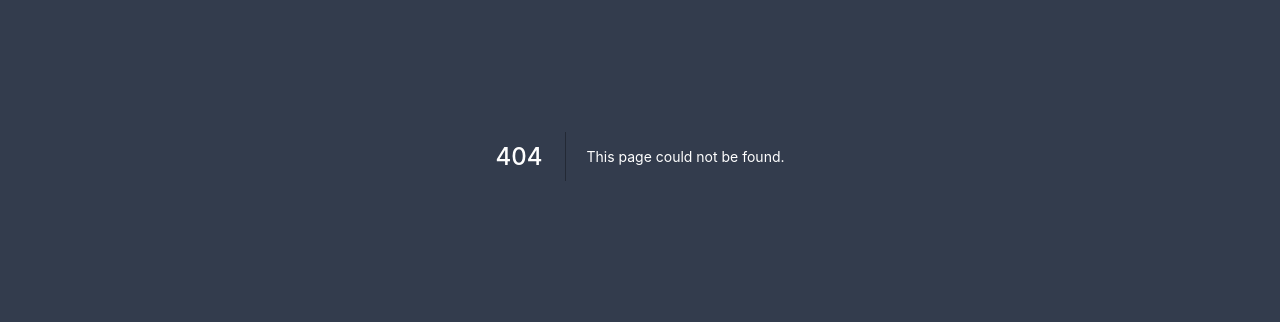
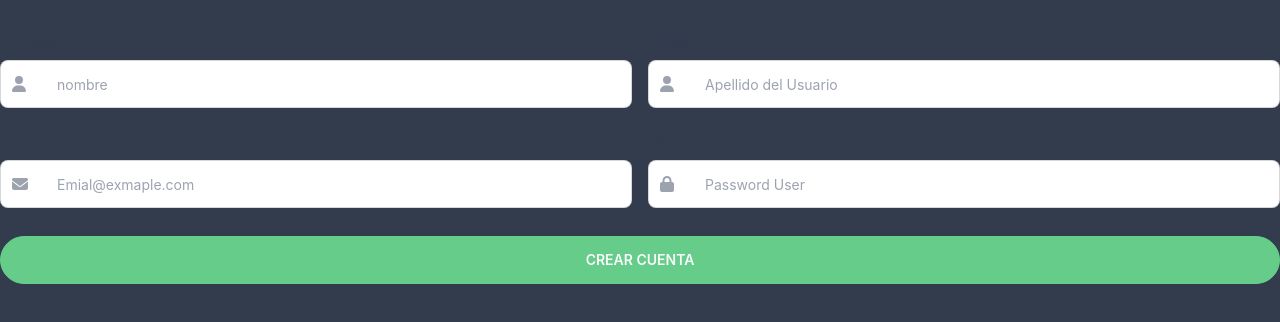
Before and after one commit to Miguel-Espinales-ESES/crm_nextTypeScript_tailwindcss, a Next.js app: page /signIn/FormSigIn in a window 1280 px wide. Before the commit this address had no page. Shown: the part 244-566 px from the top of the page. Built offline with nearby package versions, Linux system fonts and the light colour scheme.

Commit message:
agregando formik a la validacion de formularios

```diff
--- a/components/InputItem/Types/index.ts
+++ b/components/InputItem/Types/index.ts
@@ -3,11 +3,14 @@ import React from 'react'
 export type Props = {
     label?: string,
     type: TypeInput,
+    idInputItem: string,
     placeholder?: string,
+    value?: string
     disabled?: boolean,
     className?: string,
     validateStatus?: validateStatus
     Icon? : React.ReactNode
+    onChangeInput? : React.ChangeEventHandler<HTMLInputElement>,
     errorInput?: {
         active: boolean,
         error: string
@@ -16,7 +19,8 @@ export type Props = {
 
 export enum TypeInput {
     Text = 'text',
-    Email = 'email'
+    Email = 'email',
+    Password = 'password'
 }
 
 
--- a/components/InputItem/index.tsx
+++ b/components/InputItem/index.tsx
@@ -3,7 +3,22 @@ import React, { cloneElement } from 'react'
 import { Props, TypeInput, validateStatus } from './Types'
 import { isUndefined } from 'lodash'
 
-const InputItem: React.FC<Props> = ({ type, label, disabled, placeholder, className: classNameInput, validateStatus: validateStatusClass, errorInput, Icon }) => {
+const InputItem: React.FC<Props> = (_) => {
+
+    const {
+        onChangeInput,
+        value,
+        idInputItem,
+        type,
+        label,
+        disabled,
+        placeholder,
+        className:
+        classNameInput,
+        validateStatus: validateStatusClass,
+        errorInput,
+        Icon
+    } = _
 
     const classNameText = () => {
         if (errorInput?.active) {
@@ -42,7 +57,7 @@ const InputItem: React.FC<Props> = ({ type, label, disabled, placeholder, classN
     if (!!(Icon)) {
         return (
             <div>
-                <label className="label">
+                <label htmlFor={idInputItem} className="label">
                     <span className="label-text">{label}</span>
                 </label >
                 <div className={`relative block ${!!(validateStatusClass) ? classNameText() : 'text-gray-400'}`} >
@@ -50,6 +65,9 @@ const InputItem: React.FC<Props> = ({ type, label, disabled, placeholder, classN
                         cloneElement(Icon as React.ReactElement<any>, { className: 'absolute w-8 h-8 transform -translate-y-1/2 pointer-events-none top-1/2 left-3' })
                     }
                     <input
+                        onChange={onChangeInput}
+                        value={value}
+                        id={idInputItem}
                         disabled={(isUndefined(disabled)) ? disabled : false}
                         type={type}
                         placeholder={placeholder}
@@ -68,10 +86,12 @@ const InputItem: React.FC<Props> = ({ type, label, disabled, placeholder, classN
     } else {
         return (
             <div>
-                <label className="label">
+                <label htmlFor={idInputItem} className="label">
                     <span className="label-text">{label}</span>
                 </label >
                 <input
+                    value={value}
+                    id={idInputItem}
                     disabled={(isUndefined(disabled)) ? disabled : false}
                     type={type}
                     placeholder={placeholder}
--- a/package.json
+++ b/package.json
@@ -13,14 +13,16 @@
     "@fortawesome/free-solid-svg-icons": "^6.0.0",
     "@fortawesome/react-fontawesome": "^0.1.17",
     "daisyui": "^1.25.4",
+    "formik": "^2.2.9",
     "lodash": "^4.17.21",
     "next": "12.0.9",
     "react": "17.0.2",
-    "react-dom": "17.0.2"
+    "react-dom": "17.0.2",
+    "yup": "^0.32.11"
   },
   "devDependencies": {
     "@types/lodash": "^4.14.178",
-    "@types/node": "17.0.12",
+    "@types/node": "^17.0.12",
     "@types/react": "17.0.38",
     "autoprefixer": "^10.4.2",
     "eslint": "8.7.0",
--- a/pages/login/index.tsx
+++ b/pages/login/index.tsx
@@ -25,12 +25,14 @@ const Login: NextPage = () => {
                                 <InputItem
                                     Icon={<FontAwesomeIcon icon={faEnvelope} />}
                                     label='Email'
+                                    idInputItem='email'
                                     placeholder='Emial@exmaple.com'
                                     type={TypeInput.Email}
                                 />
                                 <InputItem
+                                    idInputItem='password'
                                     Icon={<FontAwesomeIcon icon={faLock} />}
-                                   //  validateStatus={validateStatus.input_primary}
+                                    //  validateStatus={validateStatus.input_primary}
                                     label='Password'
                                     placeholder='Password User'
                                     type={TypeInput.Text}
--- /dev/null
+++ b/pages/signIn/FormSigIn.tsx
@@ -0,0 +1,88 @@
+import React from 'react'
+// type props
+import { Props, typeForm } from './Types'
+
+// => imput
+import InputItem, { TypeInput } from '../../components/InputItem'
+// icon
+import { FontAwesomeIcon } from '@fortawesome/react-fontawesome'
+import { faEnvelope, faLock, faUser } from '@fortawesome/free-solid-svg-icons'
+
+// Formik
+import { useFormik, FormikProps } from "formik";
+
+// componets
+import Button, { validateStatus as validateStatusButton } from '../../components/Button'
+
+const FormSigIn: React.FC<Props> = () => {
+
+
+    const formik: FormikProps<typeForm> = useFormik<typeForm>({
+        initialValues: {
+            nombre: 'nombre',
+            apellido: '',
+            email: '',
+            password: ''
+        },
+        onSubmit: (values) => {
+            console.log('values formik: ' ,values)
+        }
+    });
+
+    return (
+        <form onSubmit={formik.handleSubmit} className="form-control">
+            <div className="grid grid-flow-row grid-rows-1 gap-4 md:grid-flow-col md:grid-rows-2">
+                <InputItem
+                    value={formik.values.nombre}
+                    idInputItem='nombre'
+                    Icon={<FontAwesomeIcon icon={faUser} />}
+                    label='Nombre'
+                    placeholder='Nombre del Usuario'
+                    type={TypeInput.Text}
+                    onChangeInput={formik.handleChange}
+                />
+                <InputItem
+                    value={formik.values.email}
+                    idInputItem='email'
+                    Icon={<FontAwesomeIcon icon={faEnvelope} />}
+                    label='Email'
+                    placeholder='Emial@exmaple.com'
+                    type={TypeInput.Email}
+                    onChangeInput={formik.handleChange}
+                />
+                <InputItem
+                    value={formik.values.apellido}
+                    idInputItem='apellido'
+                    Icon={<FontAwesomeIcon icon={faUser} />}
+                    label='Apellido'
+                    placeholder='Apellido del Usuario'
+                    type={TypeInput.Text}
+                    onChangeInput={formik.handleChange}
+                />
+                <InputItem
+                    value={formik.values.password}
+                    idInputItem='password'
+                    Icon={<FontAwesomeIcon icon={faLock} />}
+                    label='Password'
+                    placeholder='Password User'
+                    type={TypeInput.Password}
+                    onChangeInput={formik.handleChange}
+                />
+            </div>
+
+            <div className="items-center w-full card-actions">
+                <Button
+                    type='submit'
+                    shape='circle'
+                    className='w-full'
+                    validateStatus={validateStatusButton.btn_primary}
+                >
+                    Crear Cuenta
+                </Button>
+            </div>
+
+        </form>
+    )
+}
+
+export default FormSigIn
--- /dev/null
+++ b/pages/signIn/Types/index.ts
@@ -0,0 +1,9 @@
+
+export type Props = {}
+
+export interface typeForm {
+    nombre: string,
+    email: string,
+    apellido: string,
+    password: string
+}
--- a/pages/signIn/index.tsx
+++ b/pages/signIn/index.tsx
@@ -2,13 +2,7 @@ import type { NextPage } from 'next'
 
 // components
 import Card from '../../components/Card'
-import Button, { validateStatus as validateStatusButton } from '../../components/Button'
-// => imput
-import InputItem, { TypeInput } from '../../components/InputItem'
-
-// icon
-import { FontAwesomeIcon } from '@fortawesome/react-fontawesome'
-import { faEnvelope, faLock, faUser } from '@fortawesome/free-solid-svg-icons'
+import FormSigIn from './FormSigIn'
 
 const SignIn: NextPage = () => {
     return (
@@ -20,44 +14,7 @@ const SignIn: NextPage = () => {
                         className='bg-white shadow-2xl'
                     >
                         <div className='text-base-content'>
-                            <form className="form-control">
-                                <div className="grid grid-flow-row grid-rows-1 gap-4 md:grid-flow-col md:grid-rows-2">
-                                    <InputItem
-                                        Icon={<FontAwesomeIcon icon={faUser} />}
-                                        label='Nombre'
-                                        placeholder='Nombre del Usuario'
-                                        type={TypeInput.Text}
-                                    />
-                                    <InputItem
-                                        Icon={<FontAwesomeIcon icon={faEnvelope} />}
-                                        label='Email'
-                                        placeholder='Emial@exmaple.com'
-                                        type={TypeInput.Email}
-                                    />
-                                    <InputItem
-                                        Icon={<FontAwesomeIcon icon={faUser} />}
-                                        label='Apellido'
-                                        placeholder='Apellido del Usuario'
-                                        type={TypeInput.Text}
-                                    />
-                                    <InputItem
-                                        Icon={<FontAwesomeIcon icon={faLock} />}
-                                        label='Password'
-                                        placeholder='Password User'
-                                        type={TypeInput.Text}
-                                    />
-                                </div>
-                            </form>
-                        </div>
-
-                        <div className="items-center w-full card-actions">
-                            <Button
-                                shape='circle'
-                                className='w-full'
-                                validateStatus={validateStatusButton.btn_primary}
-                            >
-                                Crear Cuenta
-                            </Button>
+                            <FormSigIn />
                         </div>
                     </Card>
                 </div>
```
Also changed, not shown: 1 other file (tests, documents, lock files or other folders).
